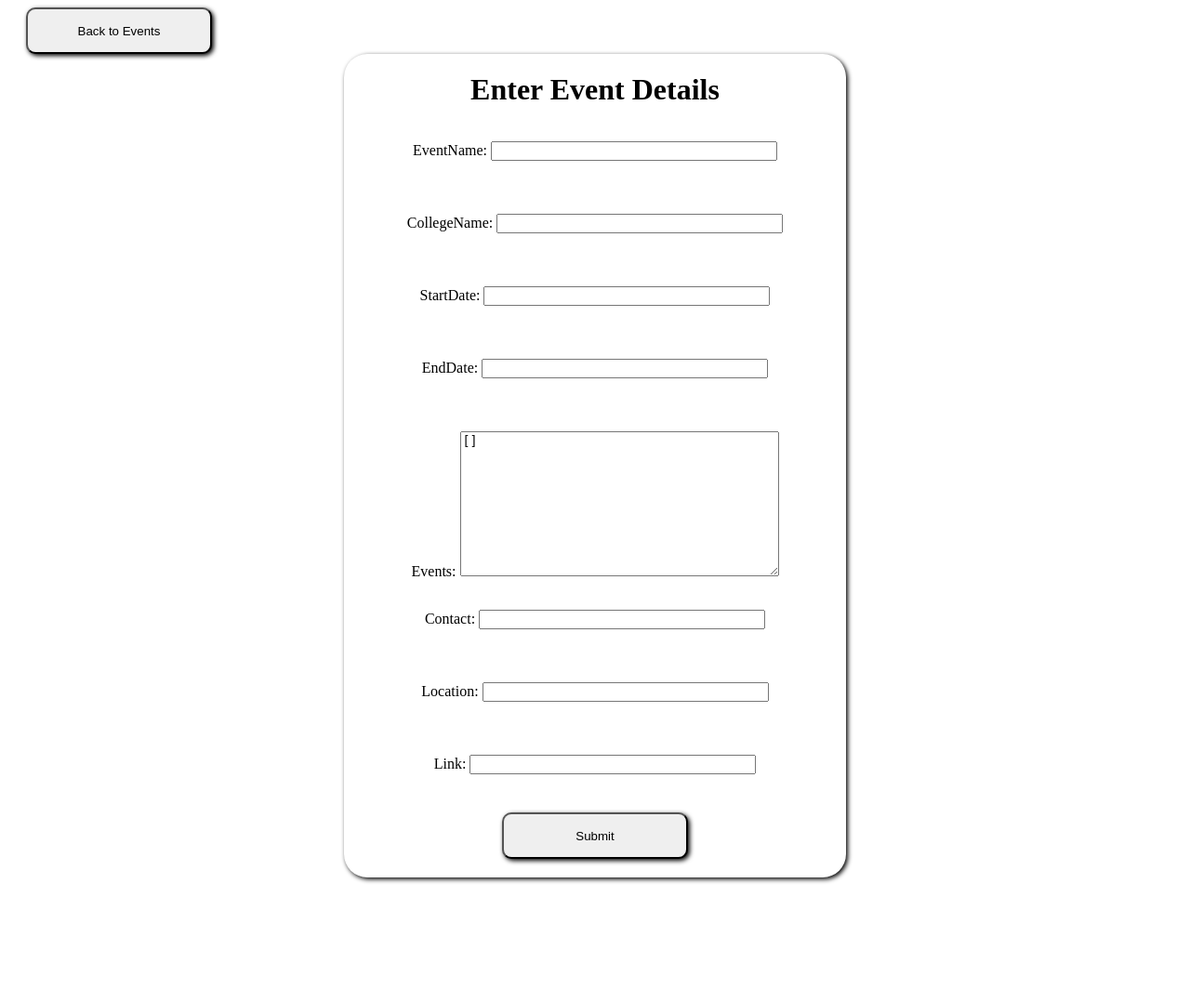
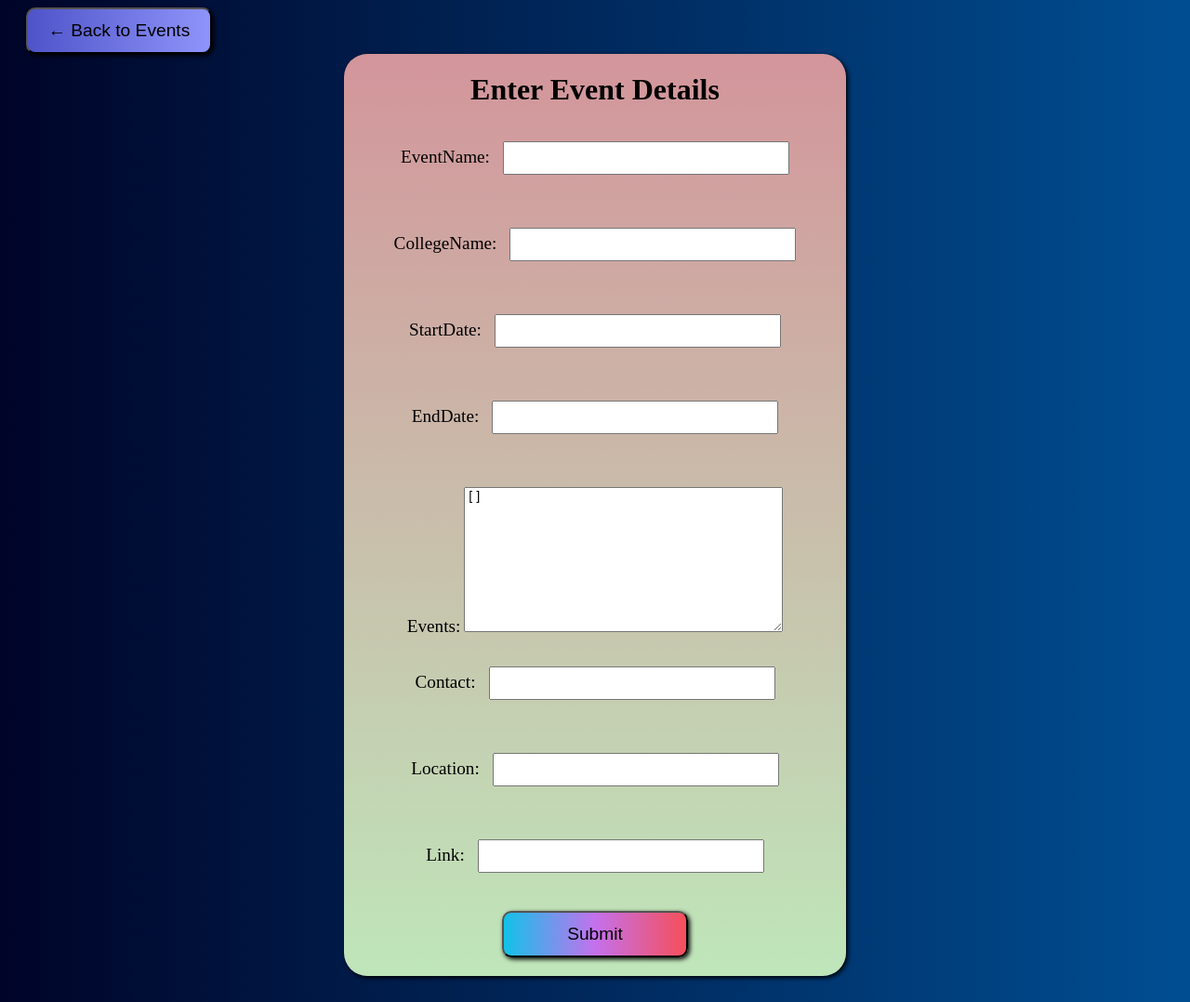
Before and after one commit to Shankar-44-arch/Event-Management-web, a Django app: page /detail/ in a window 1280 px wide. Shown: the whole page at 93% size. Before the commit the page ends 950 px from the top, so only its background shows below. Run offline with Django 5.2, Linux system fonts and the light colour scheme.

Commit message:
css added

```diff
--- a/event/static/css/enter.css
+++ b/event/static/css/enter.css
@@ -1,7 +1,8 @@
 body{
     display: flex;
     flex-direction: column;
-
+    padding-bottom: 20px;
+background: linear-gradient(to right, #000428, #004e92);
 }
 
 h1{
@@ -10,7 +11,7 @@ margin-top: 0px;
 }
 
 .back{
-
+ background: linear-gradient(to right, #4e54c8, #8f94fb);
 margin-left: 20px;
 }
 
@@ -28,20 +29,39 @@ form{
 
 input{
     width: 300px;
+    height: 30px;
     margin-bottom: 25px;
+    margin-left: 10px;
 }
 button{
     width: 200px;
     height: 50px;
+    font-size: larger;
     box-shadow: 2px 2px 5px;
     border-radius: 10px;
-
+    transition: all 0.15ms;
+    &:hover{
+        cursor: pointer;
+    }
+    &:active{
+        transform: translate3d(-1px, -1px, 0);
+    }
 }
 
 .details{
+     background: linear-gradient(to bottom, #d3959b, #bfe6ba);
     padding: 20px;
     box-shadow: 2px 2px 5px;
 width: 500px;
     height: fit-content;
     border-radius: 25px;
 }
+
+label{
+    font-size: larger;
+}
+
+.submit{
+    background: linear-gradient(to right, #12c2e9, #c471ed, #f64f59);
+
+}
--- a/event/static/templates/details.html
+++ b/event/static/templates/details.html
@@ -10,14 +10,14 @@
 </head>
 
 <body>
-    <a href="{% url 'home' %}"><button class="back">Back to Events</button></a>
+    <a href="{% url 'home' %}"><button class="back"> &larr; Back to Events</button></a>
     <div class="container">
         <div class="details">
                 <h1>Enter Event Details</h1>
             <form method="post">
                 {% csrf_token %}
                 {{ form.as_p }}
-                <button type="submit">Submit</button>
+                <button type="submit" class="submit">Submit</button>
             </form>
         </div>
 
--- a/event/static/templates/home.html
+++ b/event/static/templates/home.html
@@ -16,7 +16,7 @@
     {% for event in events %}
     <div class="event_container">
         <p>
-        <h3>Event Name:</h3> <span>{{event.eventName}}</span></p>
+        <h3>Event Name:</h3> <span class="title">{{event.eventName}}</span></p>
         <p>
         <h3>College Name:</h3> <span> {{event.collegeName}}</span></p>
         <div>
@@ -34,9 +34,8 @@
         <p>
         <h3>Contact No:</h3> <span>{{event.contact}}</span></p>
         <p>
-        <p><h3>Location:</h3> <span>{{event.Location}}</span></p>
+        <p><h3>Location:</h3> <span>{{event.location}}</span></p>
         <h3>Registration Link:</h3><a href="{{event.link}}"> <span>{{event.link}}</span></a></p>
-
     </div>
     {% empty %}
     <p>No Events Yet!</p>
```
Also changed, not shown: event/static/css/details.css (deleted, +0 -28 lines), event/static/css/home.css (+29 -4 lines).
